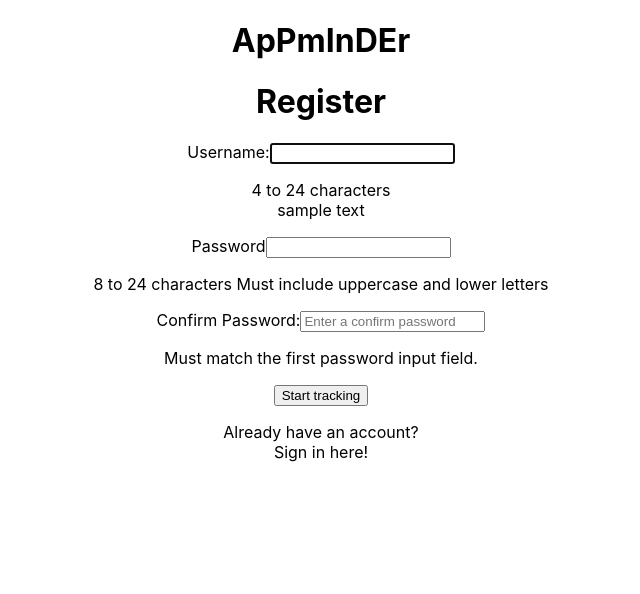
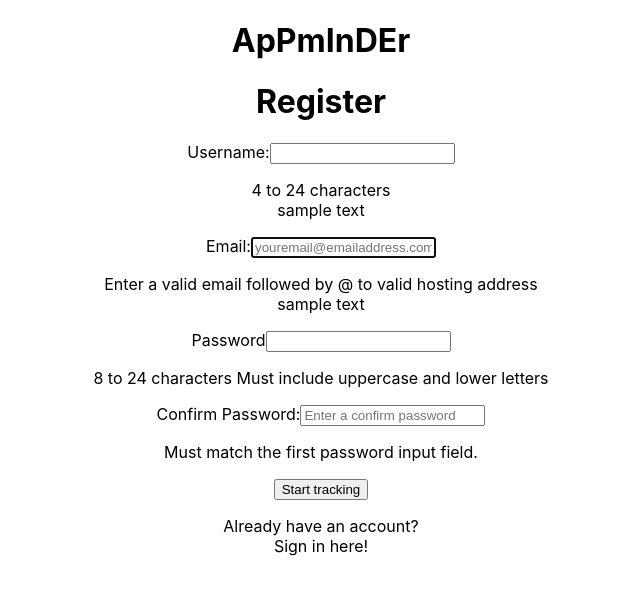
Before and after one commit to itsnotalvin/appminder, a React (Create React App) app in the folder client/: page / in a window 1280 px wide. Shown: the top 594 px of the page, without its empty margins (319-959 px from the left). Built offline with nearby package versions, Linux system fonts and the light colour scheme.

Commit message:
added email textfield

```diff
--- a/client/src/components/Signup.js
+++ b/client/src/components/Signup.js
@@ -14,6 +14,11 @@ export const Signup = () => {
     const [user, setUser] = useState('');
     const [validName, setValidName] = useState(false);
     const [userFocus, setUserFocus] = useState(false);
+
+    const [email, setEmail] = useState('');
+    const [validEmail, setValidEmail] = useState(false);
+    const [emailFocus, setEmailFocus] = useState(false);
+
 
     const [pwd, setPwd] = useState('');
     const [validPwd, setValidPwd] = useState(false);
@@ -98,7 +103,6 @@ export const Signup = () => {
                 <h1>Success!</h1>
             </section>
         ) : (
-
         <div>
             <p ref={errRef} className={errMsg ? "errmsg" : "offscreen"} aria-live="assertive">{errMsg}</p>
             <h1>Register</h1>
@@ -121,6 +125,25 @@ export const Signup = () => {
                     onBlur={() => setUserFocus(false)}
                  />
                  <p id="uidnote" className={userFocus && user && !validName ? "instructions" : "offscreen"}>4 to 24 characters <br /> sample text</p>
+
+                 {/* email */}
+                <label htmlFor="email">
+                    Email:
+                </label>
+                <input
+                    type="text"
+                    id="email"
+                    ref={userRef}
+                    autoComplete="off"
+                    onChange={(e) => setEmail(e.target.value)}
+                    required
+                    aria-invalid={validEmail ? "false" : "true"}
+                    aria-describedby="emailnote"
+                    onFocus={() => setEmailFocus(true)}
+                    onBlur={() => setEmailFocus(false)}
+                    placeholder="youremail@emailaddress.com"
+                 />
+                 <p id="emailnote" className={emailFocus && email && !validEmail ? "instructions" : "offscreen"}>Enter a valid email followed by @ to valid hosting address<br /> sample text</p>
 
                  {/* password */}
                  <label htmlFor="password">
@@ -167,12 +190,13 @@ export const Signup = () => {
                 </p>
 
                 {/* submit button */}
-                <button disable={!validName || !validPwd || !validMatch ? true : false}>
+                <button disable={!validName || validEmail|| !validPwd || !validMatch ? true : false}>
                   Start tracking
                 </button>
                 <p>
                     Already have an account? < br/>
                     Sign in here!
+                    <a href='/#'></a>
                 </p>
 
 
```
